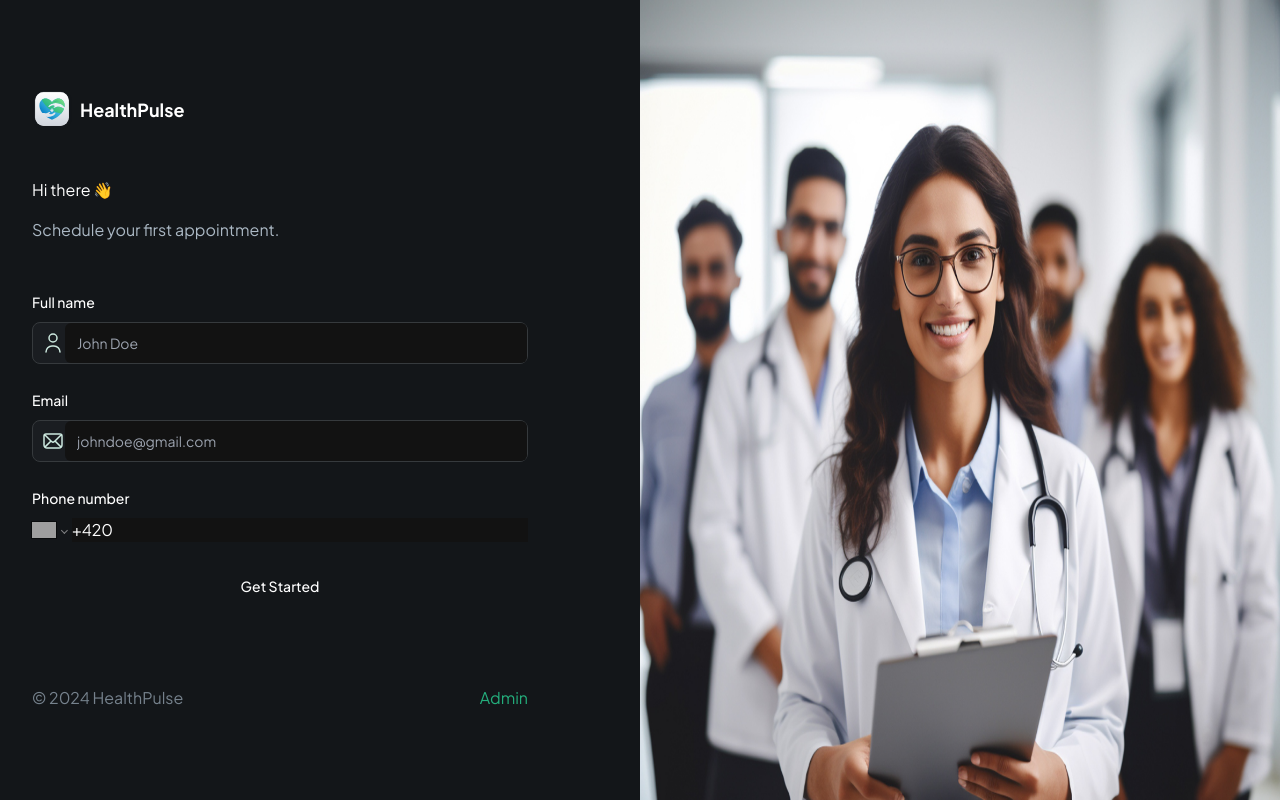
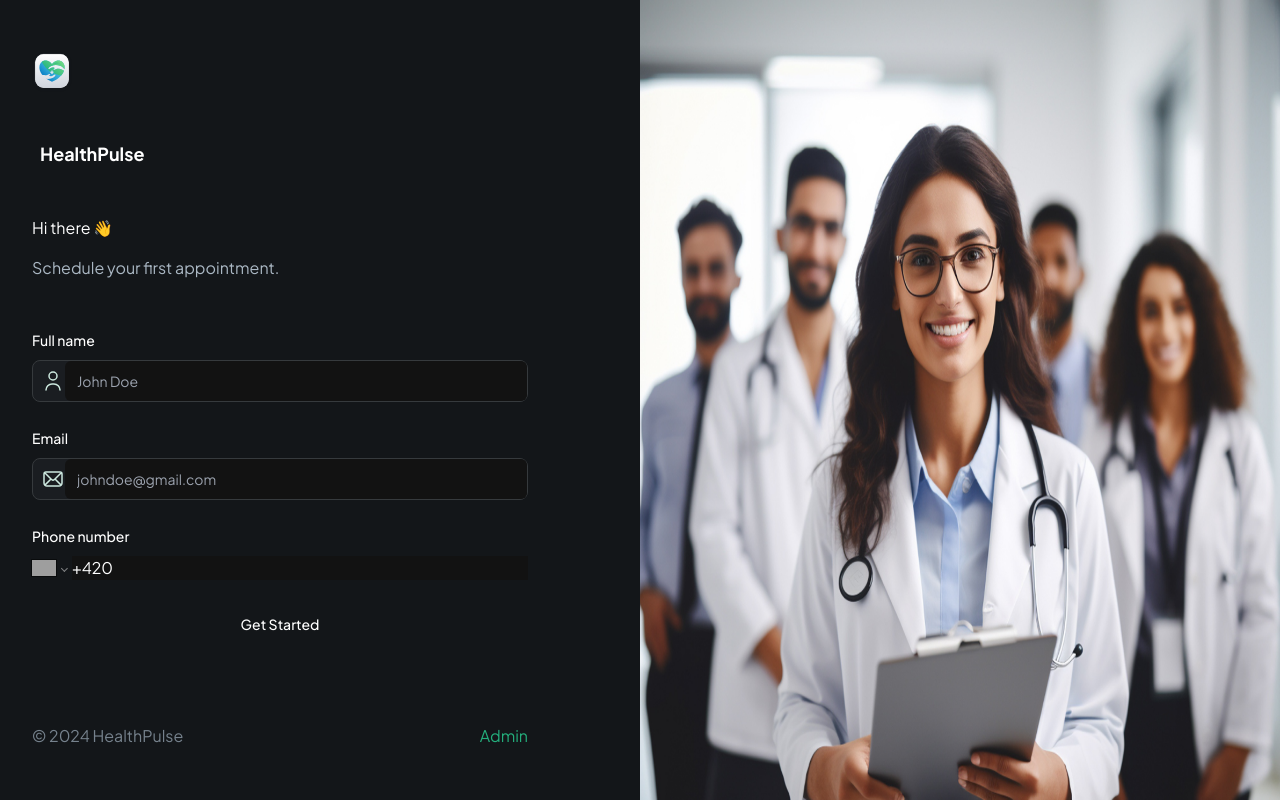
Before and after one commit to tpoberezhny/healthpulse, a Next.js app: page / in a window 1280 px wide. Built offline with nearby package versions, Linux system fonts and the light colour scheme; grey boxes are pictures that could not be loaded.

Commit message:
Reusuble style

```diff
--- a/app/page.tsx
+++ b/app/page.tsx
@@ -8,7 +8,7 @@ export default function Home() {
       {/* Need to add Passkey modal */}
       <section className="remove-scrollbar container my-auto">
         <div className="sub-container max-w-[496px]">
-          <div className="flex items-center">
+          <div className="logo">
           <Image
             src="/assets/icons/logo-icon.svg"
             height={40}
```
